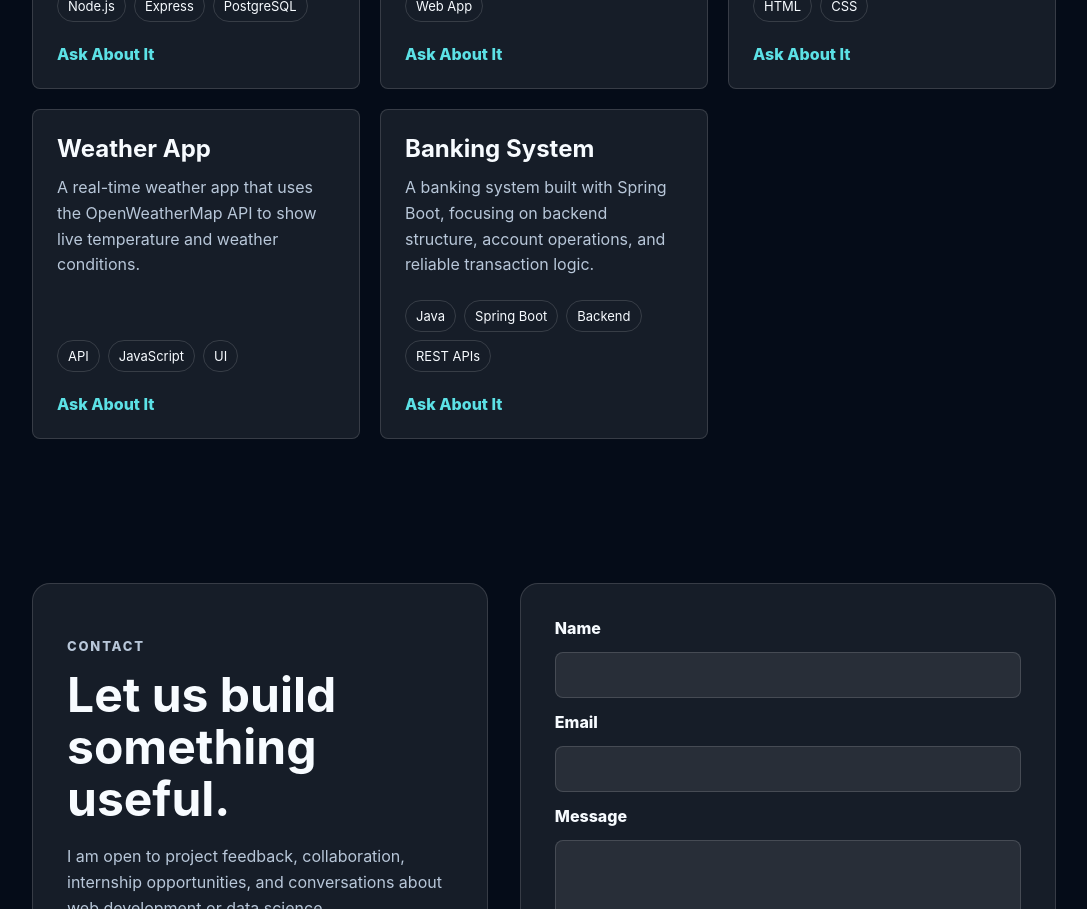
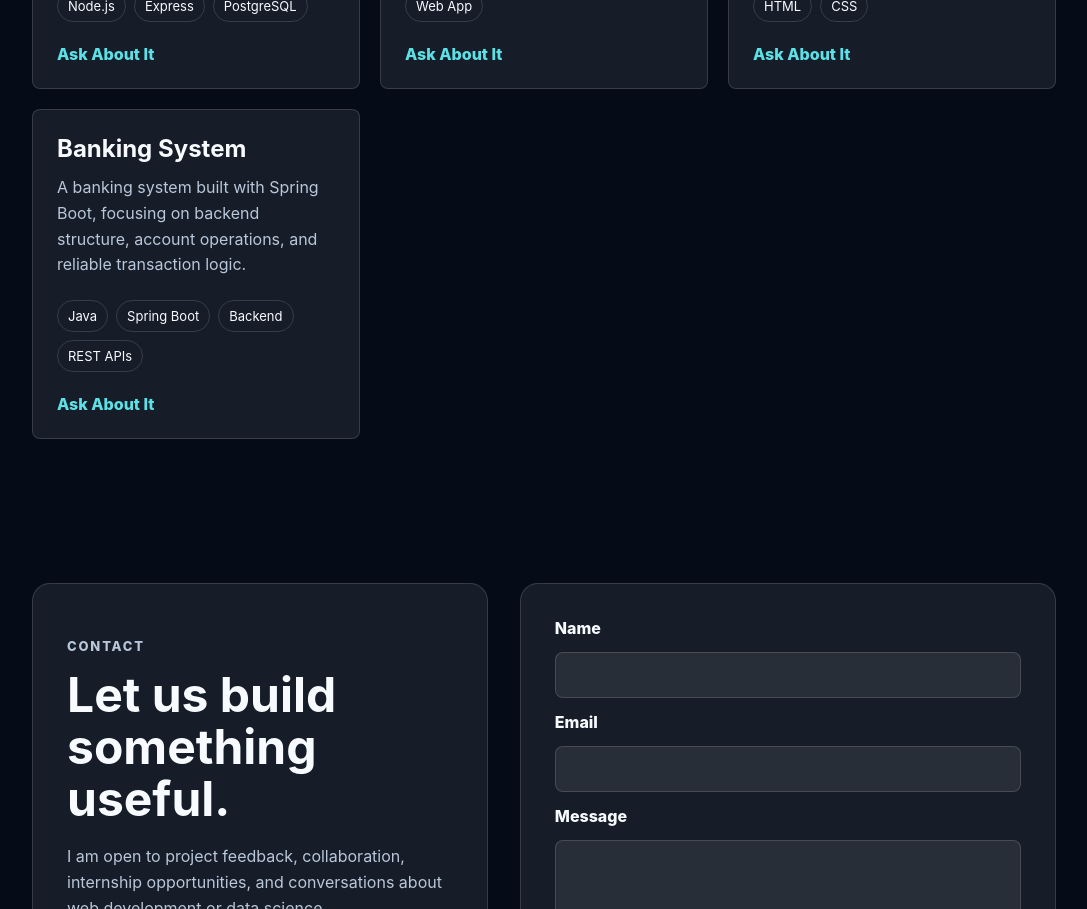
Before and after one commit to aaditya6882/Aaditya-Acharya, a React (Vite) app in the folder Portfolio/: page /contact in a window 1280 px wide. Shown: the part 2960-3869 px from the top of the page, without its empty margins (96-1183 px from the left). Built offline with nearby package versions, Linux system fonts and the light colour scheme.

Commit message:
updated the projects

```diff
--- a/Portfolio/src/components/projects.jsx
+++ b/Portfolio/src/components/projects.jsx
@@ -22,13 +22,6 @@ export const Projects = () => {
       description:
         "A full-stack to-do application using Node.js, HTML, CSS, JavaScript, and MongoDB for creating, updating, and organizing tasks.",
       tags: ["Node.js", "JavaScript", "MongoDB", "HTML", "CSS"],
-      link: "#contact",
-    },
-    {
-      title: "Weather App",
-      description:
-        "A real-time weather app that uses the OpenWeatherMap API to show live temperature and weather conditions.",
-      tags: ["API", "JavaScript", "UI"],
       link: "#contact",
     },
     {
```
